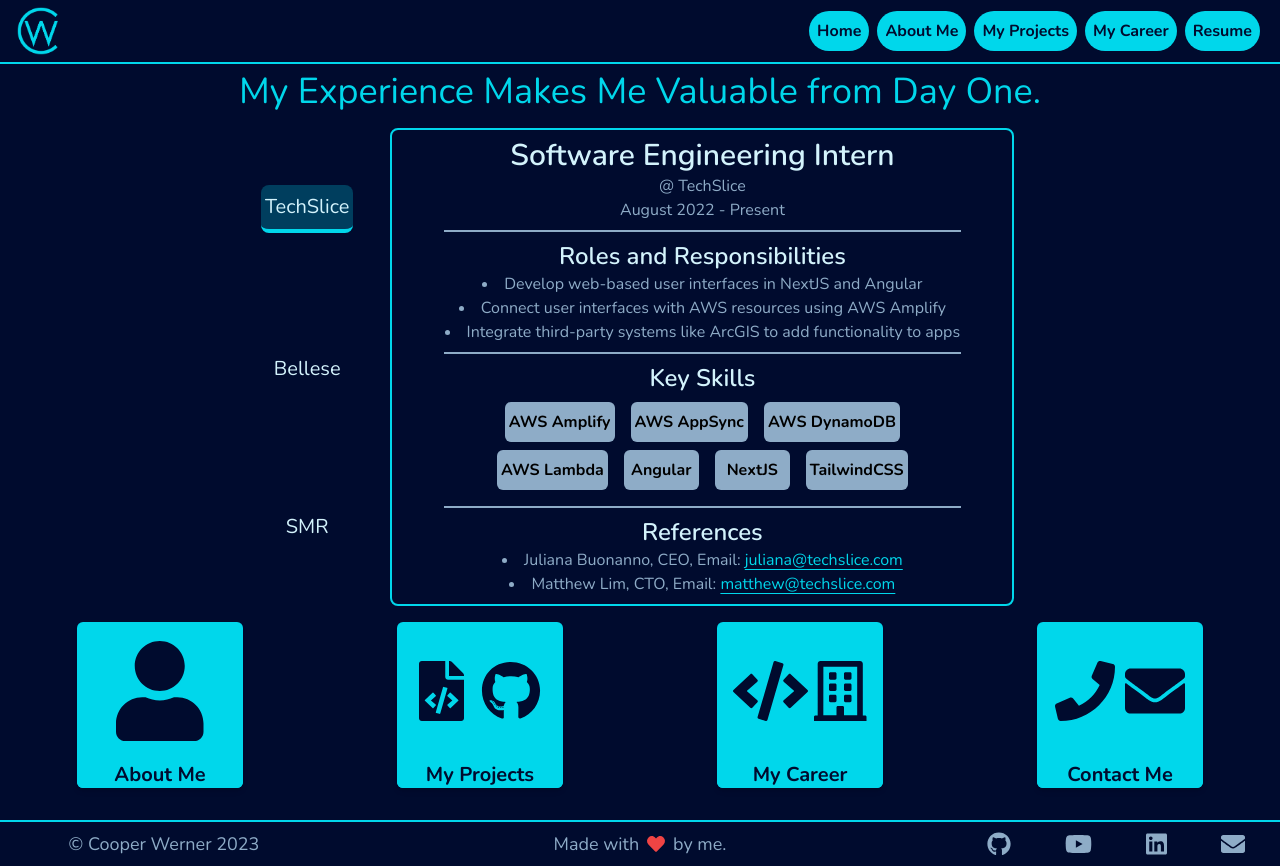
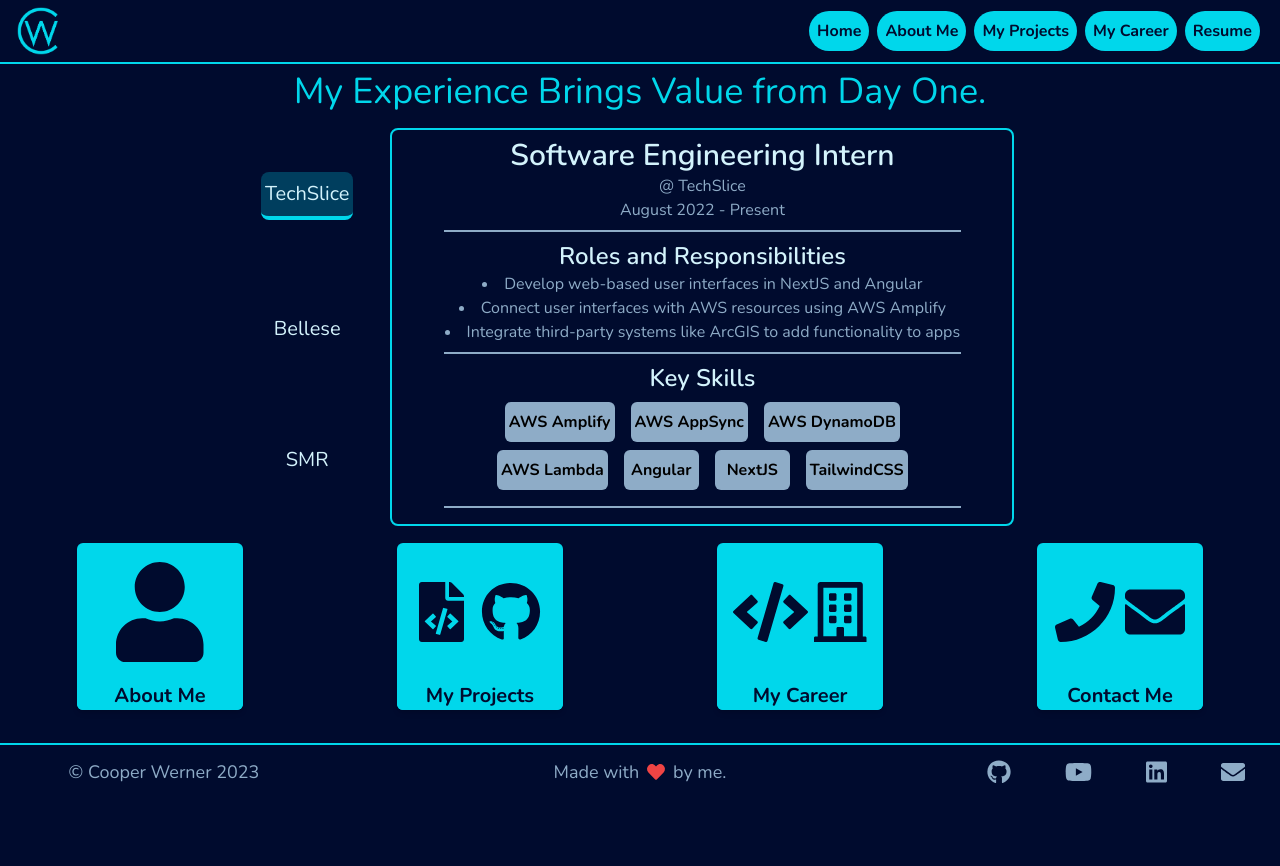
Before and after one commit to CooperW824/cooperw.tech, an Angular app: page /experience in a window 1280 px wide. After the commit the page ends 800 px from the top, so only its background shows below. Built offline with nearby package versions, Linux system fonts and the light colour scheme.

Commit message:
minor fixes

```diff
--- a/src/app/pages/work-experience/work-experience.component.html
+++ b/src/app/pages/work-experience/work-experience.component.html
@@ -7,7 +7,7 @@
 		class="flex flex-col items-center justify-around w-full bg-coop-background font-round px-4 flex-grow flex-shrink basis-auto"
 	>
 		<h1 class="text-4xl text-coop-highlight w-full text-center mt-2">
-			My Experience Makes Me Valuable from Day One.
+			My Experience Brings Value from Day One.
 		</h1>
 		<div
 			class="w-full lg:w-4/5 xl:w-2/3 h-5/6 min-h-fit flex flex-col sm:flex-row items-center justify-start my-4"
@@ -86,6 +86,7 @@
 					></div>
 
 					<h1
+						*ngIf="job.references.length !== 0"
 						class="text-xl phone:text-2xl w-full text-center text-coop-text-header font-semibold"
 					>
 						References
--- a/src/app/pages/work-experience/work-experience.component.ts
+++ b/src/app/pages/work-experience/work-experience.component.ts
@@ -43,16 +43,16 @@ export class WorkExperienceComponent implements OnInit {
 				'AWS AppSync'
 			].sort(),
 			references: [
-				{
-					name: 'Juliana Buonanno',
-					title: 'CEO',
-					email: 'juliana@techslice.com'
-				},
-				{
-					name: 'Matthew Lim',
-					title: 'CTO',
-					email: 'matthew@techslice.com'
-				}
+				// {
+				// 	name: 'Juliana Buonanno',
+				// 	title: 'CEO',
+				// 	email: 'juliana@techslice.com'
+				// },
+				// {
+				// 	name: 'Matthew Lim',
+				// 	title: 'CTO',
+				// 	email: 'matthew@techslice.com'
+				// }
 			]
 		},
 		{
```
